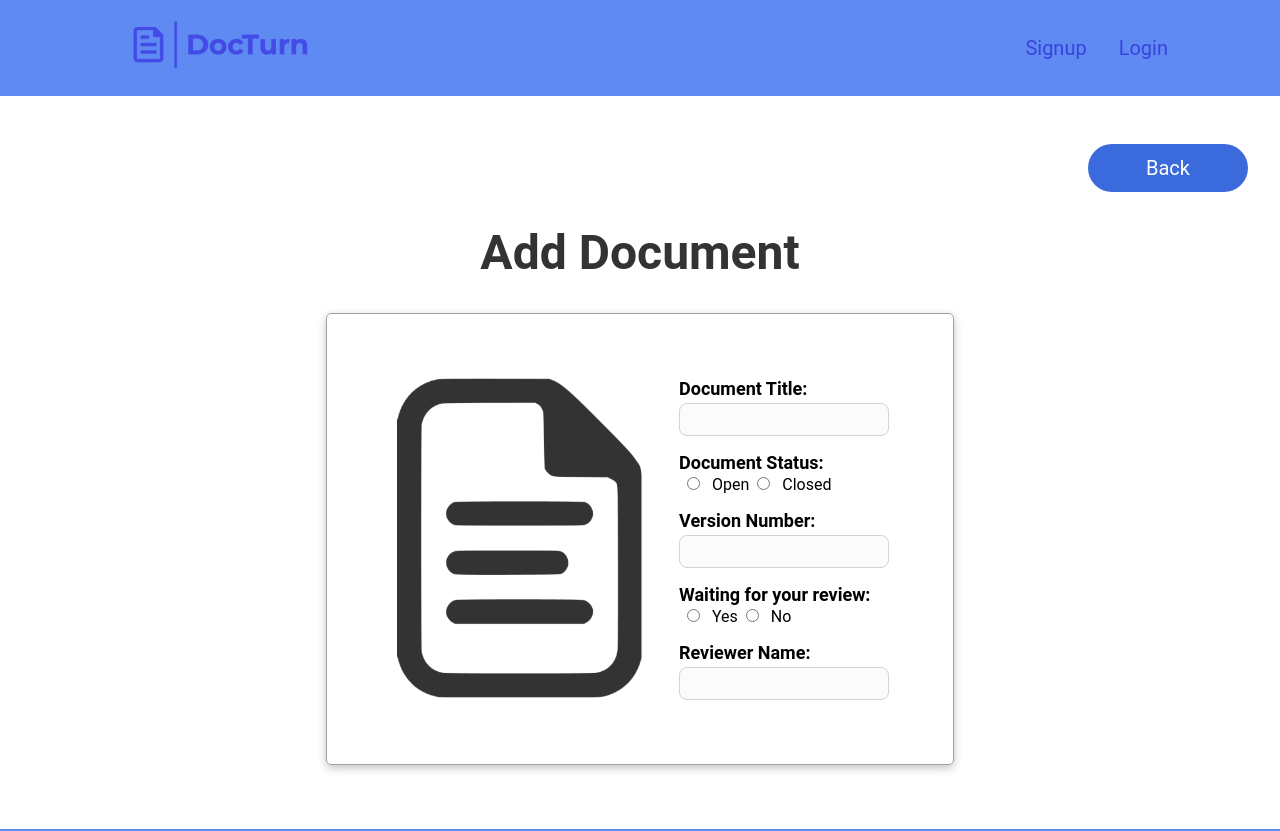
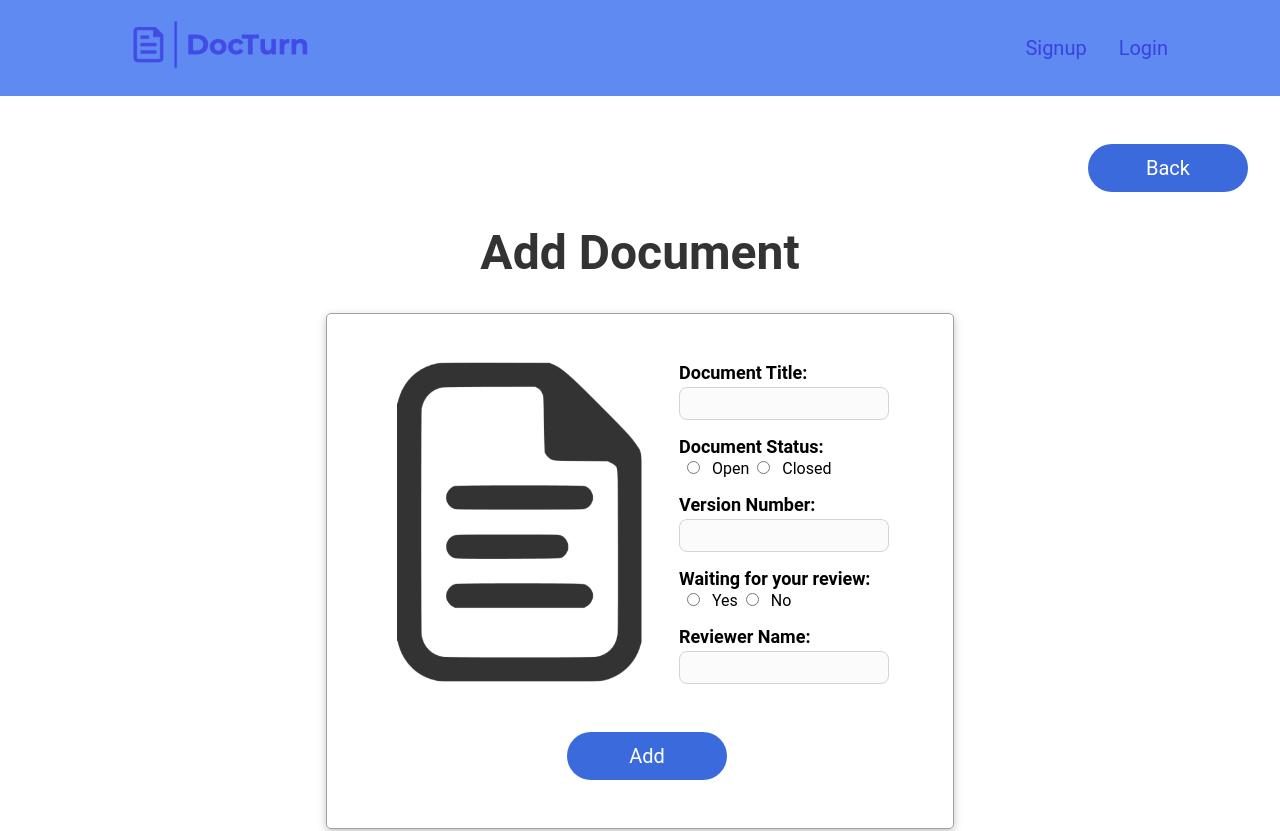
Before and after one commit to nicolecevey/docturn, a React (Create React App) app: page /documents/add in a window 1280 px wide. Shown: the top 831 px of the page. Built offline with nearby package versions, Linux system fonts and the light colour scheme.

Commit message:
Adding post request to add document page

```diff
--- a/src/components/AddDocumentForm/AddDocumentForm.js
+++ b/src/components/AddDocumentForm/AddDocumentForm.js
@@ -1,27 +1,70 @@
 import "./AddDocumentForm.scss";
 import documentIcon from "../../assets/document-512.png";
 import { Link } from "react-router-dom";
+import { Component } from "react";
+import axios from "axios";
 
-function AddDocumentForm() {
+class AddDocumentForm extends Component {
+
+    state = {
+        title: "",
+        isOpen: true,
+        version: 0,
+        forReview: true,
+        reviewerName: "",
+    }
+
+  changeHandler = (event) => {
+    this.setState({
+        [event.target.name]: event.target.value,
+    });
+  };
+
+  submitHandler = (event) => {
+    event.preventDefault();
+    let newDocument = {
+        title: this.state.title,
+        isOpen: this.state.isOpen,
+        version: this.state.version,
+        forReview: this.state.forReview,
+        reviewerName: this.state.reviewerName,
+    }
+    axios.post("http://localhost:8080/documents/add", newDocument).then(() => {
+        const { history: { push } } = this.props;
+        push("/documents")
+    })
+  };
+
+  render() {
     return (
       <section className="add-form">
         <Link to="/documents" className="add-form__link">
-        <button className="add-form__button">Back</button>
+          <button className="add-form__back-button">Back</button>
         </Link>
         <h1 className="add-form__title">Add Document</h1>
         <div className="add-form__container">
           <img src={documentIcon} className="add-form__icon"></img>
           <form className="add-form__form">
-          <label className="add-form__label add-form__label--title">Document Title:
-            <input
-                type="text"
-                className="add-form__input"
-            ></input>
+            <label className="add-form__label add-form__label--title">
+              Document Title:
+              <input type="text" className="add-form__input"></input>
             </label>
             <p className="add-form__label">Document Status:</p>
             <label>
-            <input type="radio" name="status" value="open" className="add-form__radio"></input> Open
-            <input type="radio" name="status" value="closed" className="add-form__radio"></input> Closed
+              <input
+                type="radio"
+                name="status"
+                value="open"
+                className="add-form__radio"
+              ></input>{" "}
+              Open
+              <input
+                type="radio"
+                name="status"
+                value="closed"
+                className="add-form__radio"
+              ></input>{" "}
+              Closed
             </label>
             <label className="add-form__label">
               Version Number:
@@ -29,19 +72,33 @@ function AddDocumentForm() {
             </label>
             <p className="add-form__label">Waiting for your review:</p>
             <label className="add-form__radio-label">
-            <input type="radio" name="review" value="yes" className="add-form__radio"></input> Yes
-            <input type="radio" name="review" value="no" className="add-form__radio"></input> No
+              <input
+                type="radio"
+                name="review"
+                value="yes"
+                className="add-form__radio"
+              ></input>{" "}
+              Yes
+              <input
+                type="radio"
+                name="review"
+                value="no"
+                className="add-form__radio"
+              ></input>{" "}
+              No
             </label>
-          <label className="add-form__label">Reviewer Name:
-            <input
-                type="text"
-                className="add-form__input"
-            ></input>
+            <label className="add-form__label">
+              Reviewer Name:
+              <input type="text" className="add-form__input"></input>
             </label>
+            <button type="submit" className="add-form__add-button">
+              Add
+            </button>
           </form>
         </div>
       </section>
     );
   }
+}
 
 export default AddDocumentForm;
--- a/src/components/AddDocumentForm/AddDocumentForm.scss
+++ b/src/components/AddDocumentForm/AddDocumentForm.scss
@@ -14,8 +14,12 @@
         color: $primary-font-color;
     }
 
-    &__button {
+    &__back-button, &__add-button {
         @include button;
+    }
+
+    &__add-button {
+        margin: 3rem 0 0 -7rem;
     }
 
     &__link {
@@ -32,7 +36,7 @@
         display: flex;
         border: 1px solid rgb(156, 161, 166);
         // background-color: rgba(156, 161, 166, 0.062);
-        padding:  4rem 4rem 4rem 2rem;
+        padding:  3rem 4rem 3rem 2rem;
         border-radius: 5px;
         box-shadow: rgba(0, 0, 0, 0.24) 0px 3px 8px;
     }
```
Lines whose indentation alone changed are shown as unchanged.
